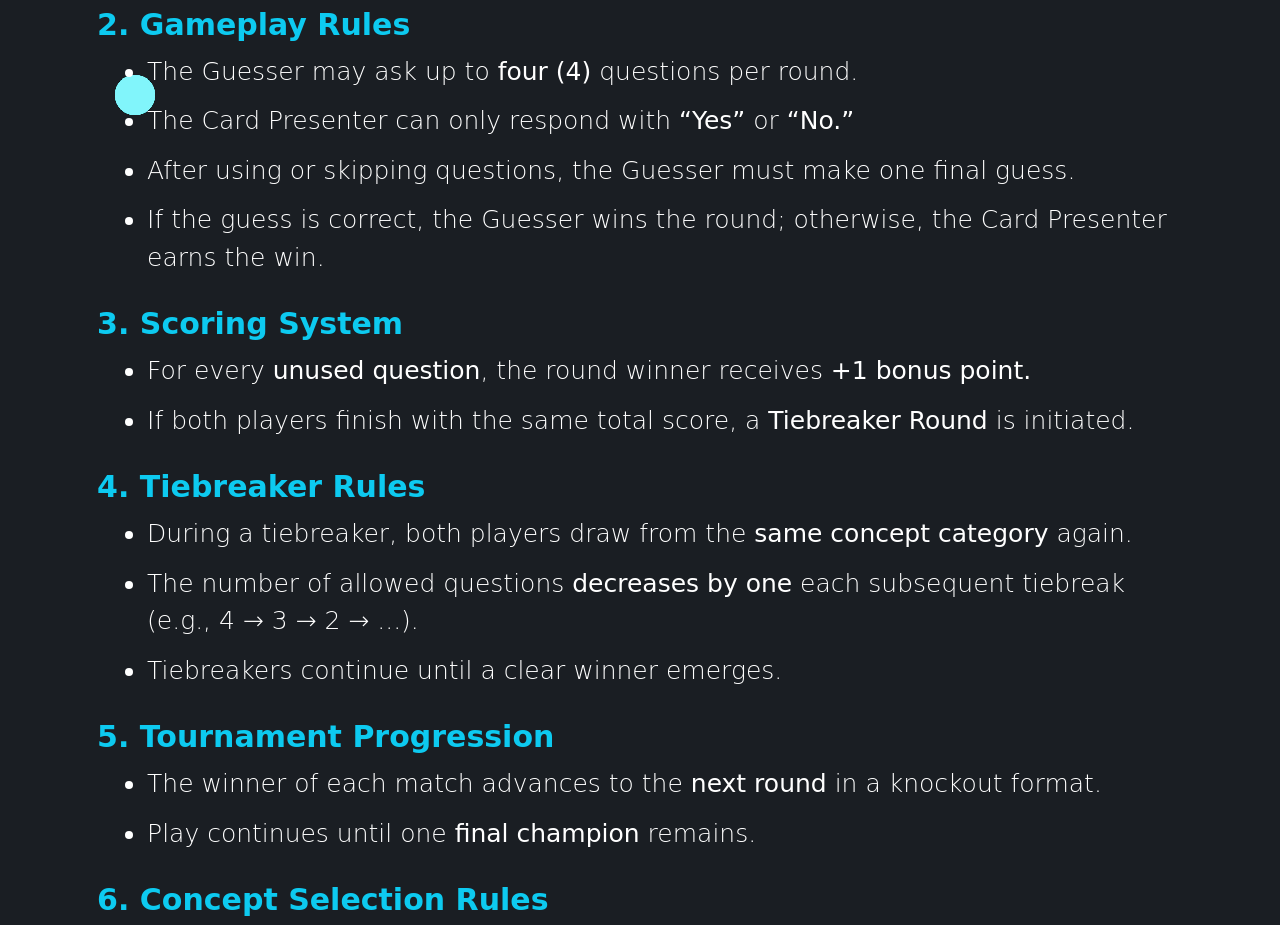
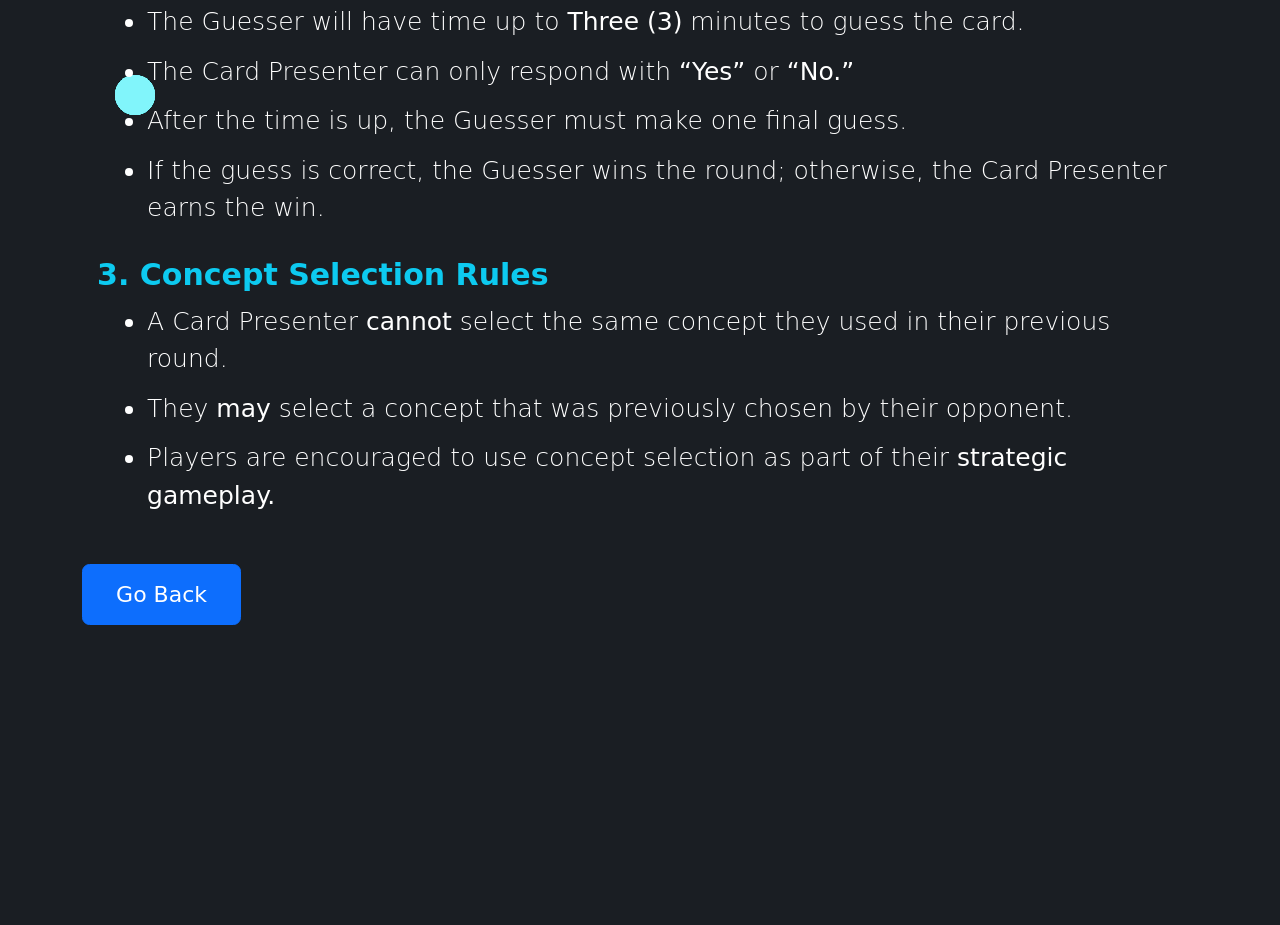
Before and after one commit to OldestDreamKD/Game_Project_1, a website: page rules.html in a window 1280 px wide. Shown: the part 413-1338 px from the top of the page. After the commit the page ends 1068 px from the top, so only its background shows below. Drawn offline with nearby package versions, Linux system fonts and the light colour scheme; a web font is replaced by a local one.

Commit message:
What is life?

```diff
--- a/rules.html
+++ b/rules.html
@@ -24,7 +24,6 @@
         <div class="container-fluid">
             <h4 class="fw-bold text-info">1. Match Format</h4>
             <ul>
-                <li>Each match is a <strong>1 vs 1</strong> face-off.</li>
                 <li>Players alternate between two roles each round:
                     <ul>
                         <li><strong>Card Presenter:</strong> Selects a hidden card from a random concept category (e.g.,
@@ -36,36 +35,14 @@
 
             <h4 class="fw-bold text-info mt-4">2. Gameplay Rules</h4>
             <ul>
-                <li>The Guesser may ask up to <strong>four (4)</strong> questions per round.</li>
+                <li>The Guesser will have time up to  <strong>Three (3)</strong> minutes to guess the card.</li>
                 <li>The Card Presenter can only respond with <strong>“Yes”</strong> or <strong>“No.”</strong></li>
-                <li>After using or skipping questions, the Guesser must make one final guess.</li>
+                <li>After the time is up, the Guesser must make one final guess.</li>
                 <li>If the guess is correct, the Guesser wins the round; otherwise, the Card Presenter earns the win.
                 </li>
             </ul>
 
-            <h4 class="fw-bold text-info mt-4">3. Scoring System</h4>
-            <ul>
-                <li>For every <strong>unused question</strong>, the round winner receives <strong>+1 bonus
-                        point.</strong></li>
-                <li>If both players finish with the same total score, a <strong>Tiebreaker Round</strong> is initiated.
-                </li>
-            </ul>
-
-            <h4 class="fw-bold text-info mt-4">4. Tiebreaker Rules</h4>
-            <ul>
-                <li>During a tiebreaker, both players draw from the <strong>same concept category</strong> again.</li>
-                <li>The number of allowed questions <strong>decreases by one</strong> each subsequent tiebreak (e.g., 4
-                    → 3 → 2 → ...).</li>
-                <li>Tiebreakers continue until a clear winner emerges.</li>
-            </ul>
-
-            <h4 class="fw-bold text-info mt-4">5. Tournament Progression</h4>
-            <ul>
-                <li>The winner of each match advances to the <strong>next round</strong> in a knockout format.</li>
-                <li>Play continues until one <strong>final champion</strong> remains.</li>
-            </ul>
-
-            <h4 class="fw-bold text-info mt-4">6. Concept Selection Rules</h4>
+            <h4 class="fw-bold text-info mt-4">3. Concept Selection Rules</h4>
             <ul>
                 <li>A Card Presenter <strong>cannot</strong> select the same concept they used in their previous round.
                 </li>
```
Also changed, not shown: dashboard.html (+9 -9 lines).
